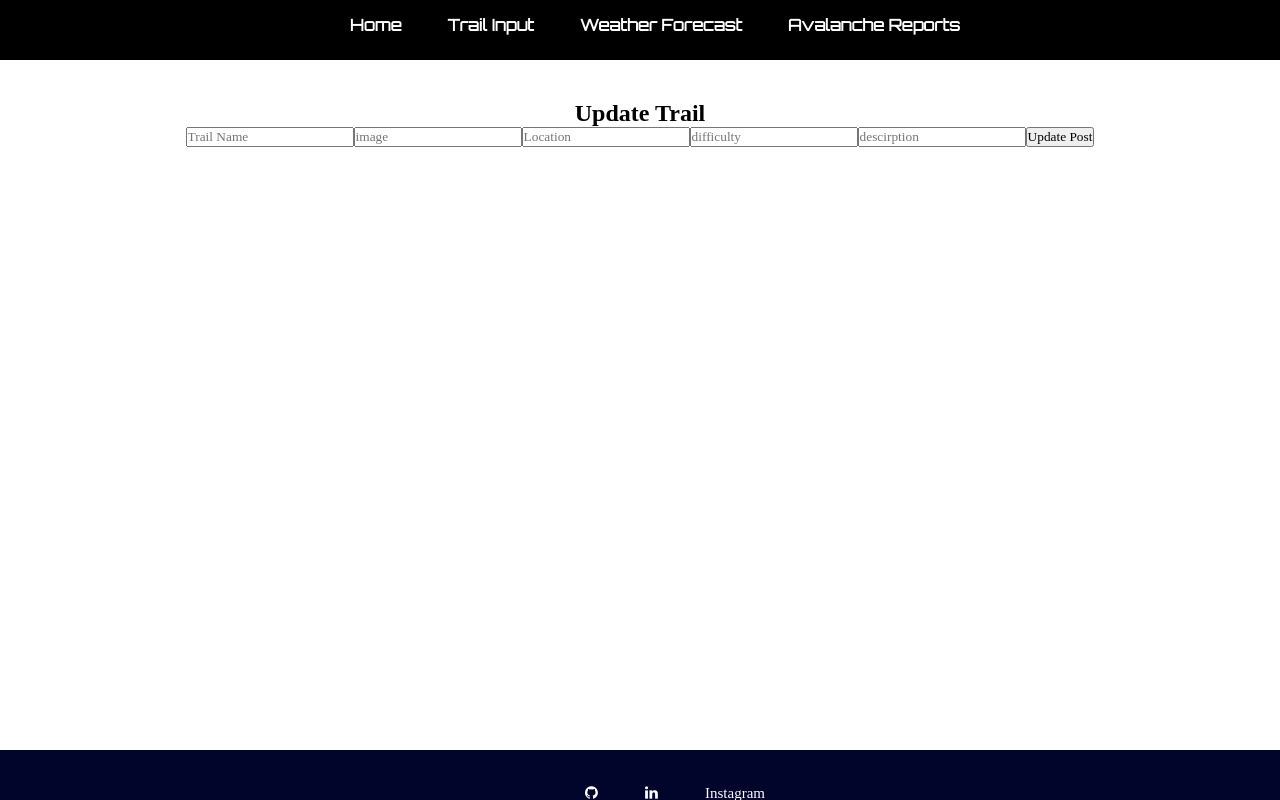
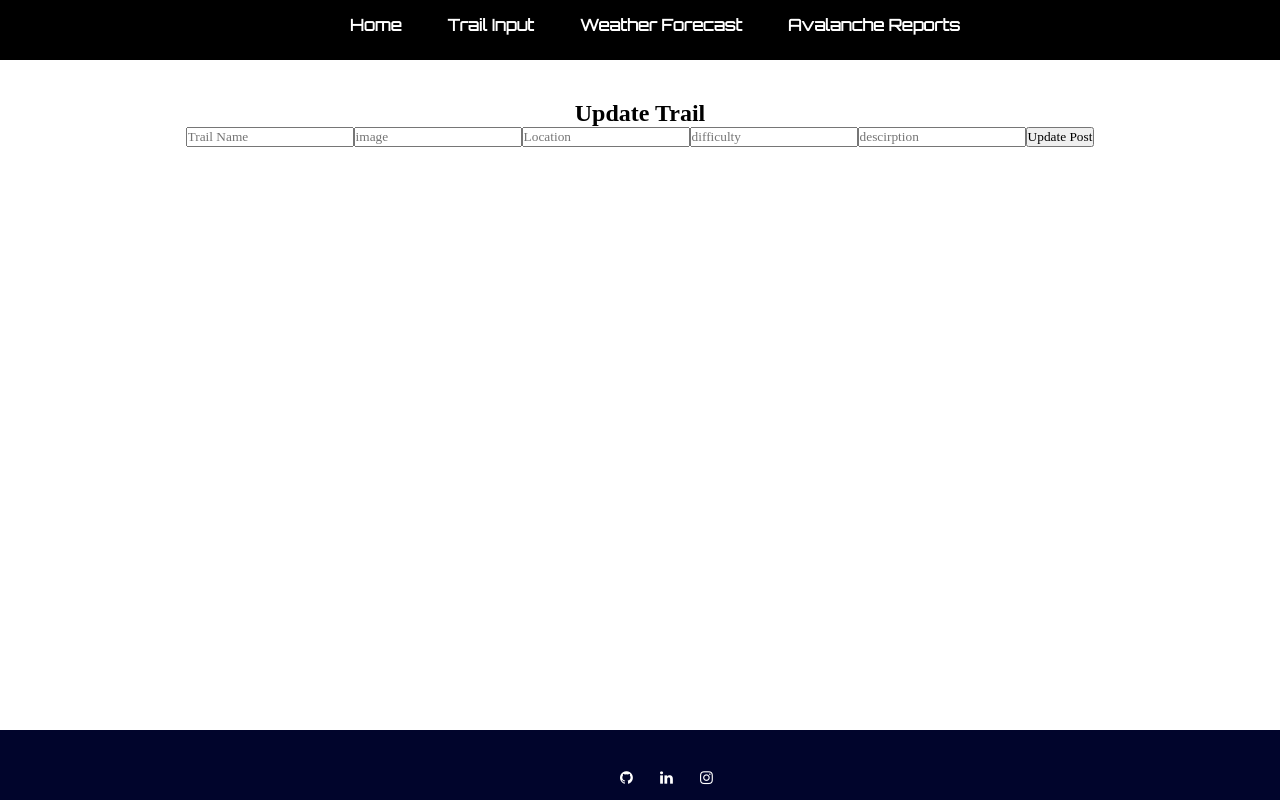
Before and after one commit to RobWilliams0615/ski-blog, a React (Create React App) app in the folder client/: page /updatetrails/1 in a window 1280 px wide. Built offline with nearby package versions, Linux system fonts and the light colour scheme.

Commit message:
Footer icons centered and linking except Insta

```diff
--- a/client/src/App.css
+++ b/client/src/App.css
@@ -40,12 +40,27 @@
   height: 30px;
 }
 
+.footer {
+  position: fixed;
+  left: 0;
+  bottom: 0;
+  width: 100%;
+  padding: 25px;
+  background-color: rgb(1, 5, 44);
+  color: white;
+  text-align: center;
+  height: 20px;
+}
+
 .fa {
-  padding: 25px;
+  padding: 15px;
   font-size: 15px;
   width: 10px;
   text-align: center;
   text-decoration: none;
+}
+.fa fa-github {
+  text-align: center;
 }
 
 .mainheading {
--- a/client/src/Footer.js
+++ b/client/src/Footer.js
@@ -13,9 +13,7 @@ const Footer = () => {
           href="https://www.linkedin.com/in/robwilliamsdev"
           className="fa fa-linkedin"
         ></a>
-        <a href="" className="fa fa-instagrame">
-          Instagram
-        </a>
+        <a href="" className="fa fa-instagram"></a>
       </nav>
     </div>
   );
```
